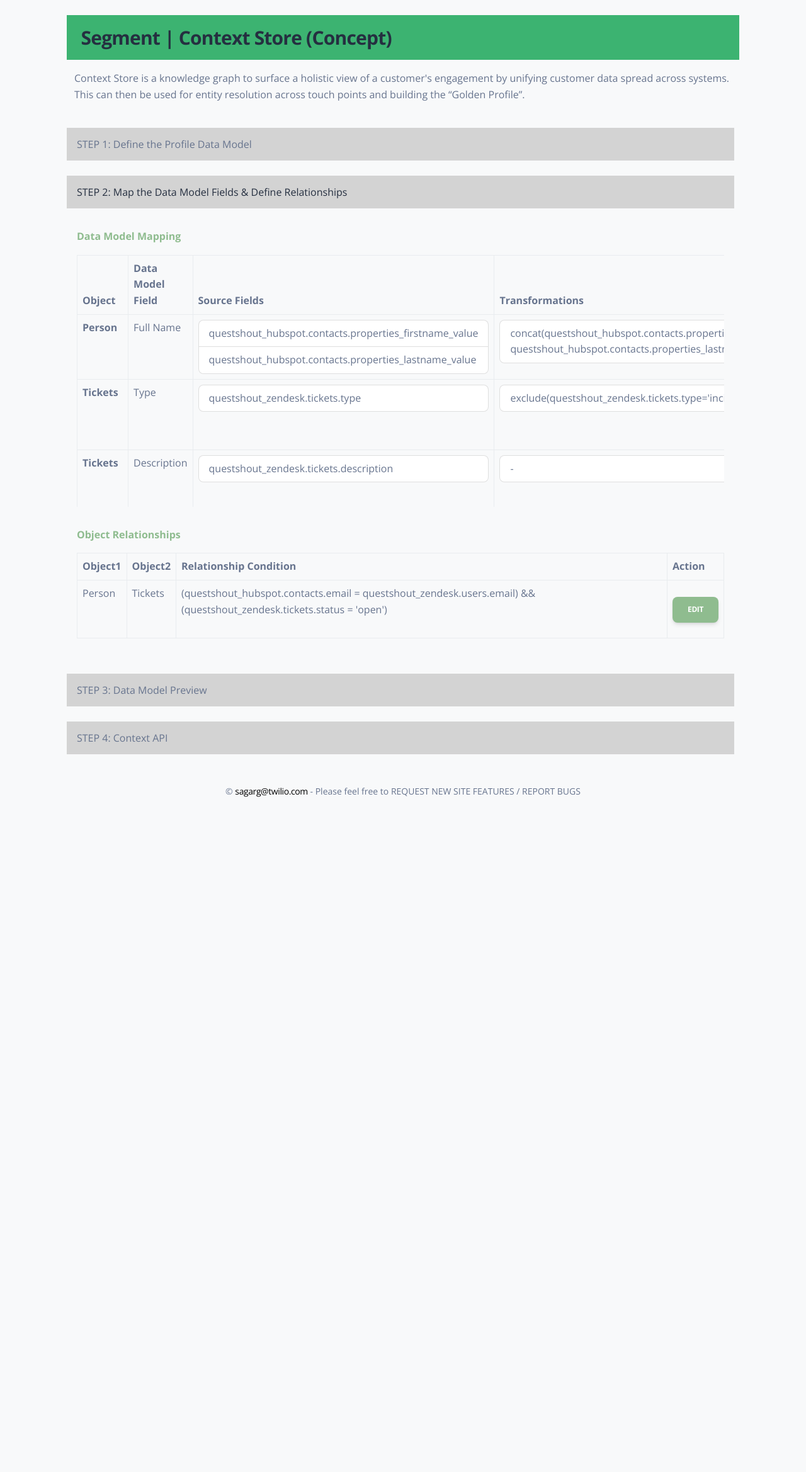
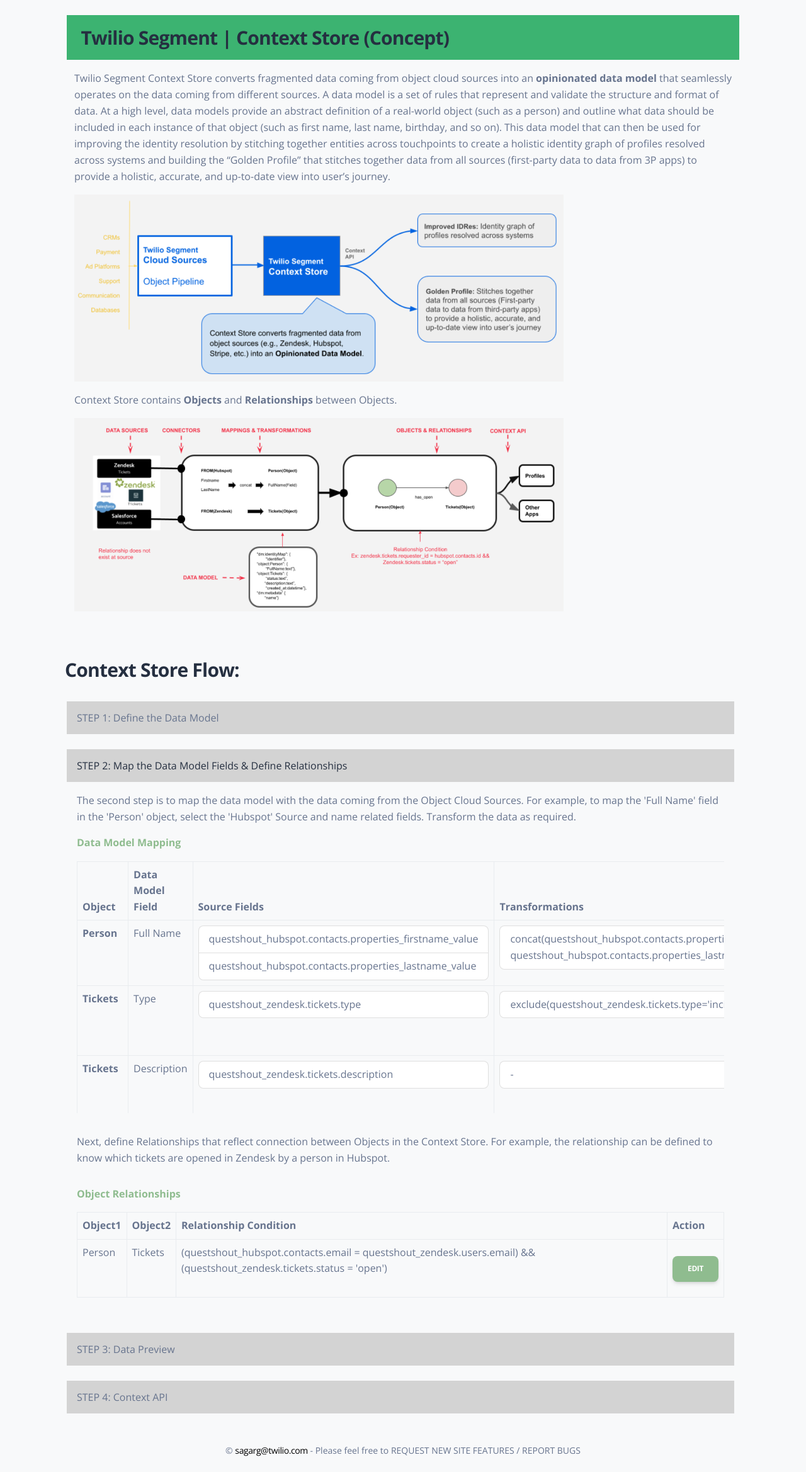
Before and after one commit to gargsaar/questshout-flask-ecommerce, a Flask app: page /contextstore in a window 1280 px wide. Shown: the whole page at 63% size. Before the commit the page ends 1266 px from the top, so only its background shows below. Run offline with Flask 2, Linux system fonts and the light colour scheme; some libraries are stand-ins or nearby versions.

Commit message:
context store images

```diff
--- a/app/templates/contextstore/context-store.html
+++ b/app/templates/contextstore/context-store.html
@@ -30,16 +30,19 @@
 <body class="blog-author bg-gray-100">
     <div class="container">
         <div class="row" style="padding: 1.5em;">
-            <h3 style="background-color: mediumseagreen; padding-left:0.75em;padding-top:0.5em;padding-bottom: 0.5em;">Segment | Context Store (Concept)</h3>
-            <p style="padding-top:0.5em;">Context Store is a knowledge graph to surface a holistic view of a customer's engagement by unifying customer data spread across systems.
-                This can then be used for entity resolution across touch points and building the “Golden Profile”. </p>
+          <h3 style="background-color: mediumseagreen; padding-left:0.75em;padding-top:0.5em;padding-bottom: 0.5em;">Twilio Segment | Context Store (Concept)</h3>
+          <p style="padding-top:0.5em;"> Twilio Segment Context Store converts fragmented data coming from object cloud sources into an <strong>opinionated data model</strong> that seamlessly operates on the data coming from different sources. A data model is a set of rules that represent and validate the structure and format of data. At a high level, data models provide an abstract definition of a real-world object (such as a person) and outline what data should be included in each instance of that object (such as first name, last name, birthday, and so on). This data model that can then be used for improving the identity resolution by stitching together entities across touchpoints to create a holistic identity graph of profiles resolved across systems and building the “Golden Profile” that stitches together data from all sources (first-party data to data from 3P apps) to provide a holistic, accurate, and up-to-date view into user’s journey. </p>
+          <img src="/static/assets/img/context-store/context-store-overview.png" class="img-fluid" alt="context-store-overview.png" style="width:75%">
+          <p style="margin-top:1em;">Context Store contains <strong>Objects</strong> and <strong>Relationships</strong> between Objects.</p>
+          <img src="/static/assets/img/context-store/context-store-components.png" class="img-fluid" alt="context-store-components.png" style="width:75%">
         </div>
-        <div class="row">
+        <div class="row" style="margin-top:3em;">
+          <h3 style="margin-bottom:1em; padding-left:0.7em;"> Context Store Flow:</h3>
             <div class="accordion" id="accordionExample" style="padding-left: 1.5em; padding-right: 2em;">
               <div class="accordion-item" style="padding-bottom: 1.5em;">
                 <h2 class="accordion-header" id="headingThree" style="background-color: lightgrey;">
                   <button class="accordion-button collapsed" type="button" data-bs-toggle="collapse" data-bs-target="#collapseThree" aria-expanded="false" aria-controls="collapseThree">
-                    STEP 1: Define the Profile Data Model
+                    STEP 1: Define the Data Model
                   </button>
                 </h2>
                 <!-- Modal -->
@@ -90,7 +93,7 @@
                 </div>
                 <div id="collapseThree" class="accordion-collapse collapse" aria-labelledby="headingThree" data-bs-parent="#accordionExample">
                   <div class="accordion-body">
-                    <p>The first step is to define the profile data model. A data model is a set of rules that represent and validate the structure and format of data. At a high level, data model provide an abstract definition of a real-world object (such as a person) and outline what data should be included in each instance of that object (such as first name, last name, birthday, and so on).</p>
+                    <p>The first step is to define the data model.</p>
                     <div class="input-group mb-3">
                       <span class="input-group-text" id="basic-addon3">Data Model Name:</span>
                       <input type="text" class="form-control" id="basic-url" aria-describedby="basic-addon3" value="basic_profile">
@@ -689,6 +692,7 @@
                 </h2>
                 <div id="collapseOne" class="accordion-collapse collapse show" aria-labelledby="headingOne" data-bs-parent="#accordionExample">
                   <div class="accordion-body">
+                    <p>The second step is to map the data model with the data coming from the Object Cloud Sources. For example, to map the 'Full Name' field in the 'Person' object, select the 'Hubspot' Source and name related fields. Transform the data as required. </p>
                     <div style="margin-bottom:1em;margin-top:1em;color:darkseagreen;"><b>Data Model Mapping</b></div>
                     <div class="table-responsive" style="height:25em;overflow-y:scroll;">
                       <table class="table table-bordered">
@@ -927,6 +931,7 @@
                       </tbody>
                     </table>
                     </div>
+                    <p style="padding-top:2em;">Next, define Relationships that reflect connection between Objects in the Context Store. For example, the relationship can be defined to know which tickets are opened in Zendesk by a person in Hubspot.</p>
                     <div style="margin-bottom:1em;margin-top:2em;color:darkseagreen;"><b>Object Relationships</b></div>
                     <div class="table-responsive">
                       <table class="table table-bordered">
@@ -956,11 +961,12 @@
               <div class="accordion-item" style="padding-bottom: 1.5em;">
                 <h2 class="accordion-header" id="headingTwo" style="background-color: lightgrey;">
                   <button class="accordion-button collapsed" type="button" data-bs-toggle="collapse" data-bs-target="#collapsefour" aria-expanded="false" aria-controls="collapsefour">
-                    STEP 3: Data Model Preview
+                    STEP 3: Data Preview
                   </button>
                 </h2>
                 <div id="collapsefour" class="accordion-collapse collapse" aria-labelledby="headingTwo" data-bs-parent="#accordionExample">
                   <div class="accordion-body">
+                    <p>The third step is to test the context store output.</p>
                     <form class="row g-3">
                         <div class="col-auto">
                           <input type="text" class="form-control" id="identifier" placeholder="Identifier">
@@ -1024,12 +1030,16 @@
                 </h2>
                 <div id="collapseTwo" class="accordion-collapse collapse" aria-labelledby="headingTwo" data-bs-parent="#accordionExample">
                   <div class="accordion-body">
+                    <p>Finally, use the Context API to access the context store datas for an individual profile based on the data model. Context API will provide identities, objects, and relationships that can be used to create the "Golden Profile".</p>
                       <div class="input-group mb-3">
                         <span class="input-group-text" id="basic-addon3">https://app.segment.com/contextapi/</span>
                         <input type="text" class="form-control" id="basic-url" aria-describedby="basic-addon3" value="basic_profile/john.doe@fmail.com">
                       </div>
                       <pre>
-                        <code>{
+                        <code>
+                          API Response:
+
+                          {
                                 "dm:identityMap": {
                                   "common_identifier": {
                                       "email": "john.doe@fmail.com"
```
Also changed, not shown: app/static/assets/img/context-store/context-store-components.png (added), app/static/assets/img/context-store/context-store-overview.png (added).
